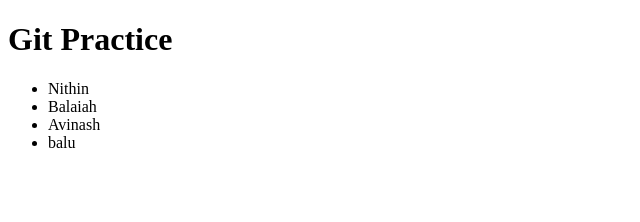
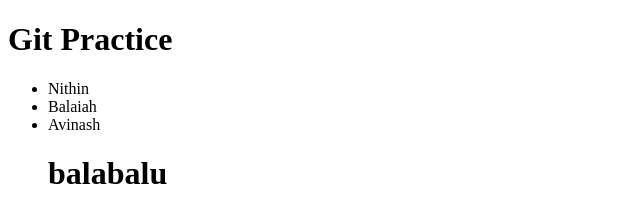
Before and after one commit to TedduNithin/git-practice, a plain HTML site: page index.html in a window 1280 px wide. Shown: the whole page, without its empty margins (0-640 px from the left). Drawn offline with Linux system fonts and the light colour scheme.

Commit message:
delete li and h1 tag

```diff
--- a/index.html
+++ b/index.html
@@ -15,7 +15,7 @@
         <li>Nithin</li>
         <li>Balaiah</li>
         <li>Avinash</li>
-		<li>balu</li>
+		<h1>balabalu</h1>
 
     </ul>
 
```
